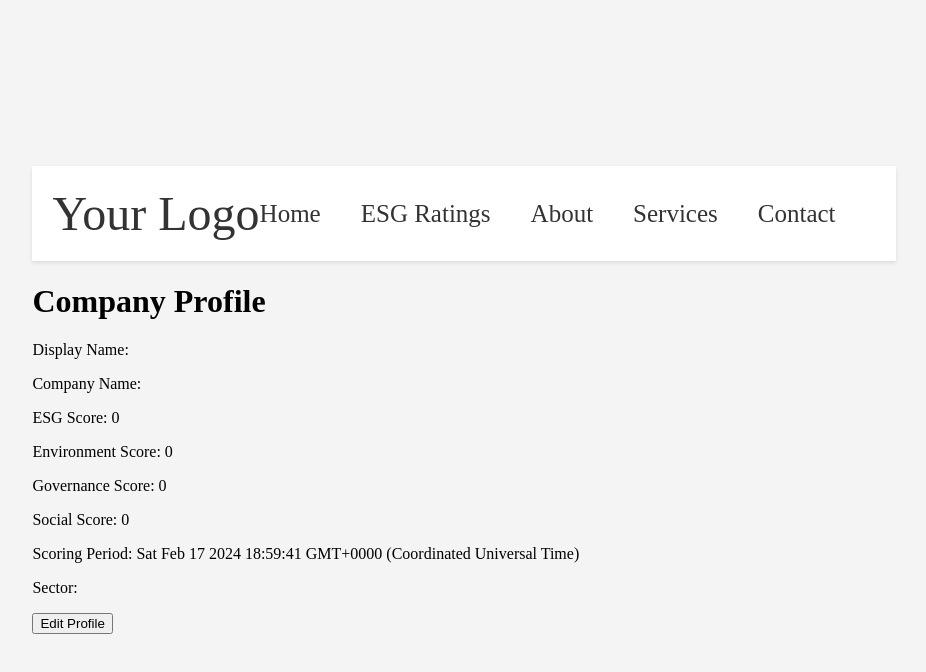
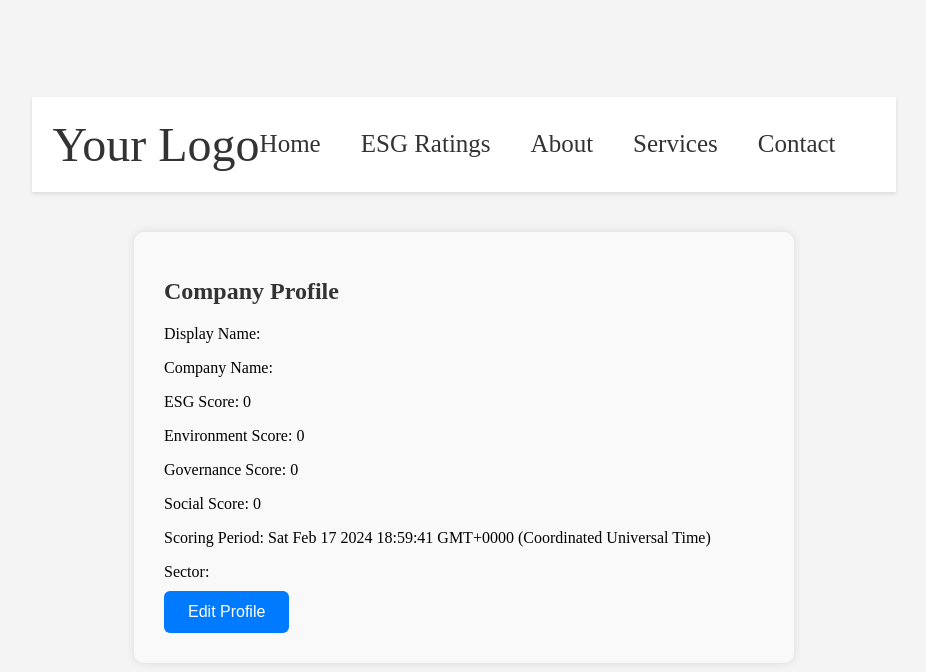
Before and after one commit to CraigMLdsouza/37_Shark-ByteBnB24, a React (Create React App) app: page /company-profile in a window 1280 px wide. Shown: the top 672 px of the page, without its empty margins (176-1102 px from the left). Built offline with nearby package versions, Linux system fonts and the light colour scheme.

Commit message:
Update CompanyProfile.jsx

```diff
--- a/src/pages/CompanyProfile.jsx
+++ b/src/pages/CompanyProfile.jsx
@@ -2,6 +2,7 @@ import React, { useState, useEffect } from 'react';
 import { auth } from '../firebase';
 import firestore from '../firebase';
 import { collection, doc, getDoc, updateDoc, serverTimestamp } from 'firebase/firestore';
+import './companyprofile.css';
 
 const CompanyProfile = () => {
   const [displayName, setDisplayName] = useState('');
@@ -83,7 +84,7 @@ const CompanyProfile = () => {
   };
 
   return (
-    <div>
+    <div className="container-box">
       <h1>Company Profile</h1>
       {isEditing ? (
         <form onSubmit={handleUpdateProfile}>
```
